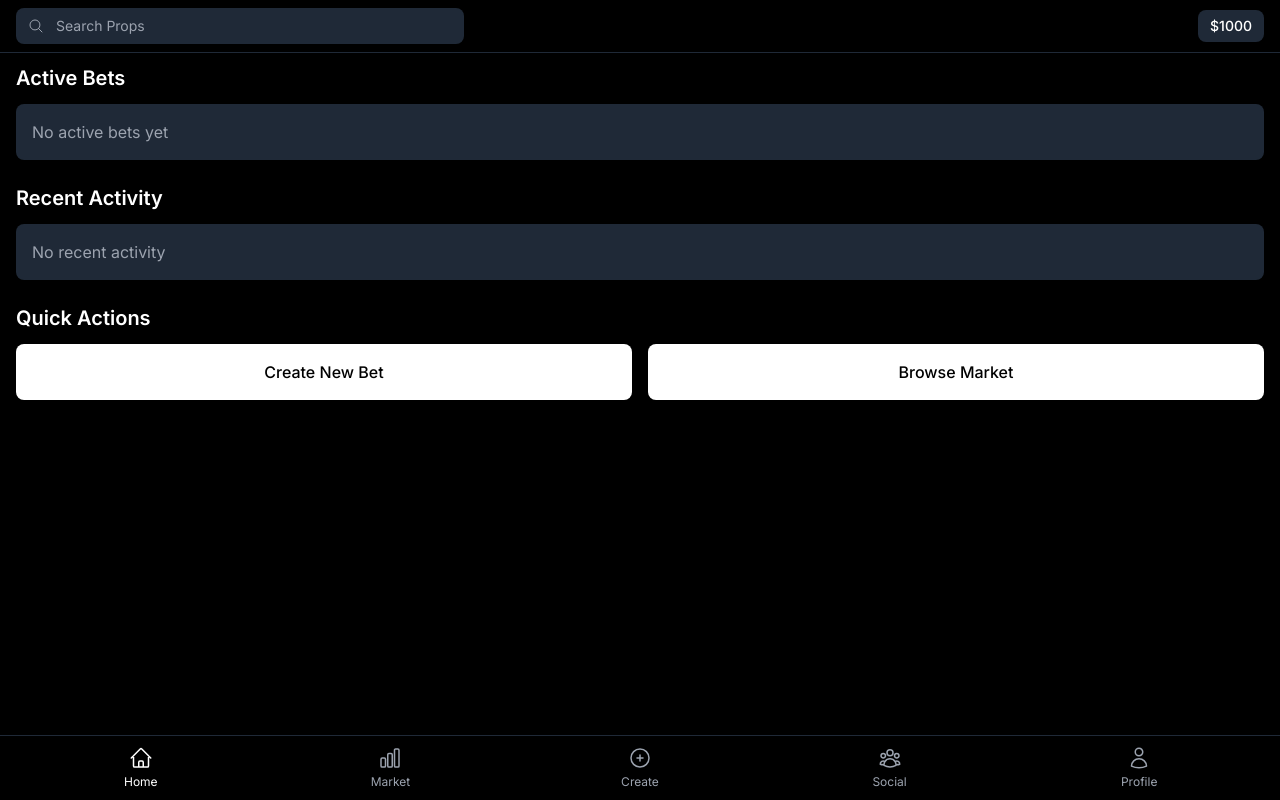
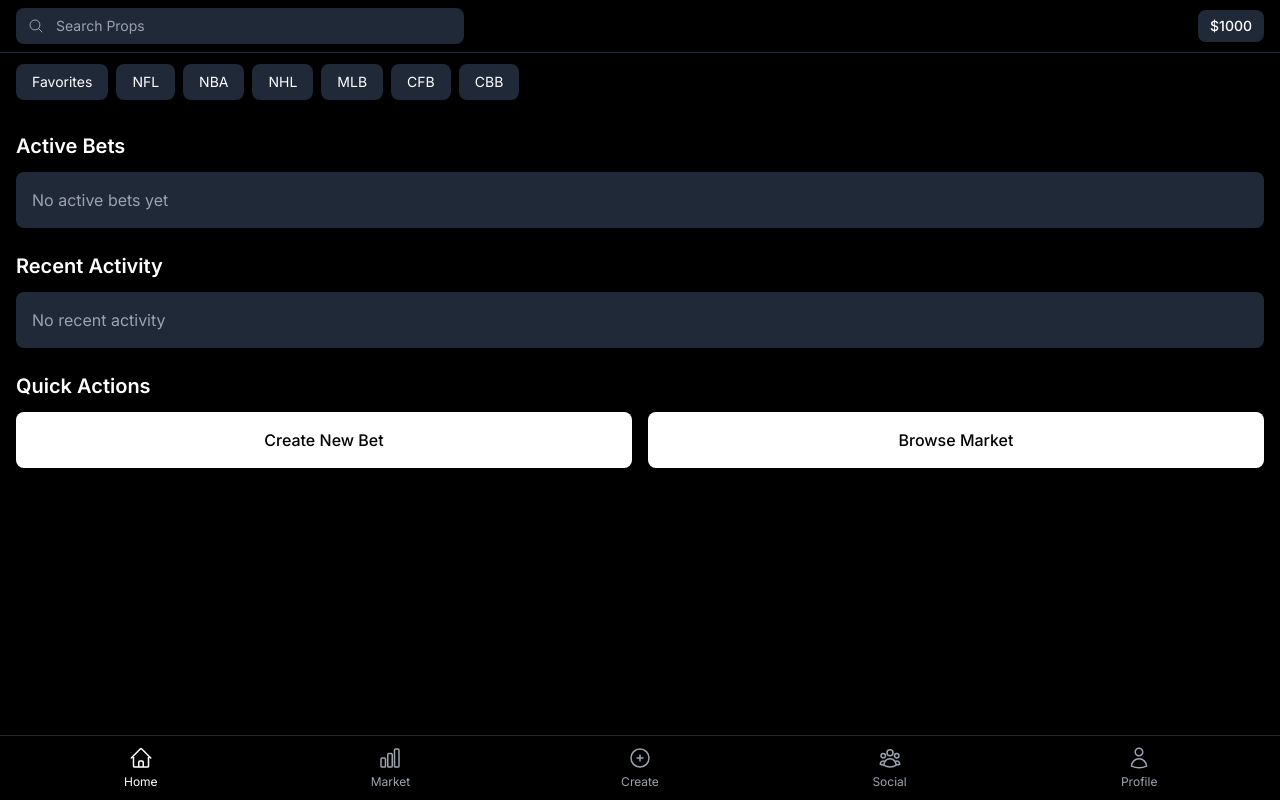
Before and after one commit to byselonia/Props, a Next.js app: page /home in a window 1280 px wide. Built offline with nearby package versions, Linux system fonts and the light colour scheme.

Commit message:
Add horizontal sports buttons to Home page

```diff
--- a/src/app/(authenticated)/home/page.tsx
+++ b/src/app/(authenticated)/home/page.tsx
@@ -6,6 +6,31 @@ export default function HomePage() {
       {/* Main Content */}
       <div className="p-4">
         <h1 className="text-2xl font-bold mb-4">Welcome to Props</h1>
+
+        {/* Sports Buttons */}
+        <div className="flex gap-2 mb-6 overflow-x-auto pb-2">
+          <button className="bg-gray-800 text-white px-4 py-2 rounded-lg text-sm whitespace-nowrap hover:bg-gray-700">
+            Favorites
+          </button>
+          <button className="bg-gray-800 text-white px-4 py-2 rounded-lg text-sm whitespace-nowrap hover:bg-gray-700">
+            NFL
+          </button>
+          <button className="bg-gray-800 text-white px-4 py-2 rounded-lg text-sm whitespace-nowrap hover:bg-gray-700">
+            NBA
+          </button>
+          <button className="bg-gray-800 text-white px-4 py-2 rounded-lg text-sm whitespace-nowrap hover:bg-gray-700">
+            NHL
+          </button>
+          <button className="bg-gray-800 text-white px-4 py-2 rounded-lg text-sm whitespace-nowrap hover:bg-gray-700">
+            MLB
+          </button>
+          <button className="bg-gray-800 text-white px-4 py-2 rounded-lg text-sm whitespace-nowrap hover:bg-gray-700">
+            CFB
+          </button>
+          <button className="bg-gray-800 text-white px-4 py-2 rounded-lg text-sm whitespace-nowrap hover:bg-gray-700">
+            CBB
+          </button>
+        </div>
 
         {/* Active Bets Section */}
         <section className="mb-6">
```
